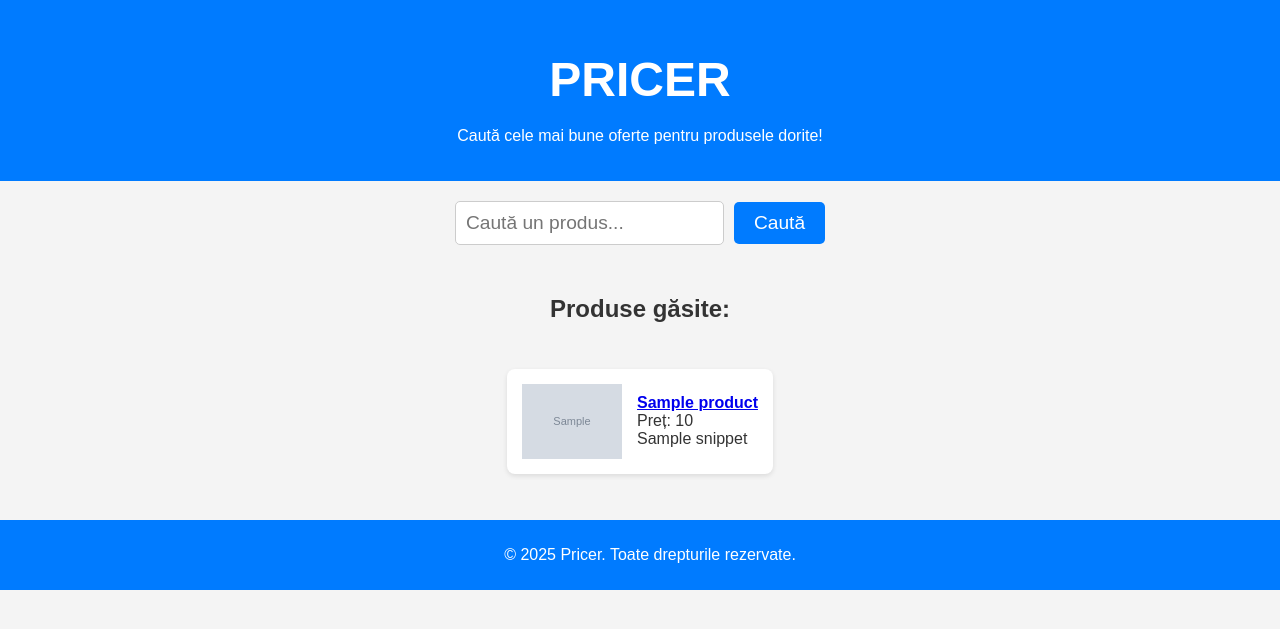
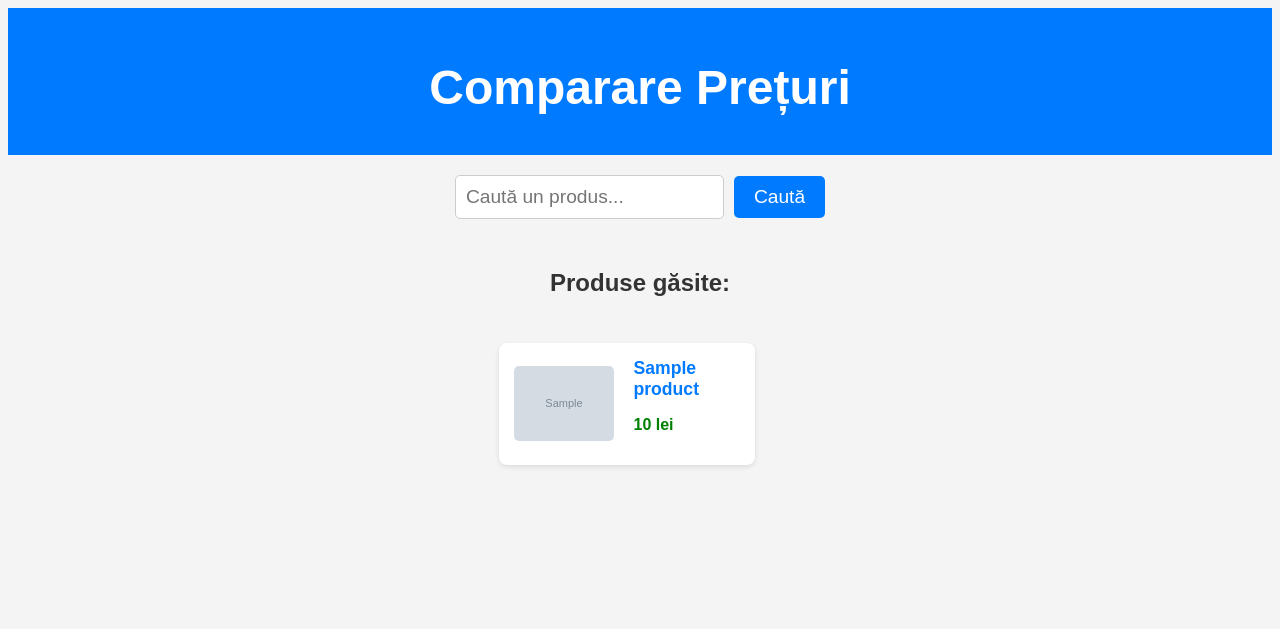
Before and after one commit to xxxuserr/Pricer, a Flask app: template app/templates/index.html in a window 1280 px wide. Shown: the top 629 px of the page. Run offline with Flask 3, Linux system fonts and the light colour scheme; the template is opened without the code that fills it: most values are stand-ins (such as "Sample title", 1, 10 or a date in 2020); grey boxes marked "Sample" are stand-in pictures.

Commit message:
interface modification

```diff
--- a/app/static/css/style.css
+++ b/app/static/css/style.css
@@ -1,26 +1,111 @@
 body {
     font-family: Arial, sans-serif;
     text-align: center;
+    background-color: #f4f4f4;
+    color: #333;
 }
 
-#search-form {
+header {
+    background-color: #007bff;
+    color: white;
+    padding: 20px;
+    text-align: center;
+}
+
+.container {
+    display: flex;
+    flex-direction: column;
+    align-items: center;
+    padding: 20px;
+}
+
+h1 {
+    font-size: 3em;
     margin-bottom: 20px;
 }
 
-#results {
+form {
     display: flex;
-    flex-wrap: wrap;
     justify-content: center;
+    align-items: center;
+    margin-bottom: 30px;
 }
 
-.product {
+input[type="text"] {
+    padding: 10px;
+    font-size: 1.2em;
+    margin-right: 10px;
     border: 1px solid #ccc;
-    margin: 10px;
-    padding: 10px;
-    width: 200px;
-    text-align: center;
+    border-radius: 5px;
 }
 
-.product img {
-    max-width: 100%;
+button {
+    padding: 10px 20px;
+    font-size: 1.2em;
+    background-color: #007bff;
+    color: white;
+    border: none;
+    border-radius: 5px;
+    cursor: pointer;
 }
+
+button:hover {
+    background-color: #0056b3;
+}
+
+.no-results {
+    font-size: 1.2em;
+    color: #f00;
+}
+
+/* Lista produselor */
+ul {
+    list-style-type: none;
+    padding: 0;
+}
+
+.product-item {
+    background: white;
+    margin: 10px 0;
+    padding: 15px;
+    border-radius: 8px;
+    box-shadow: 0 2px 5px rgba(0, 0, 0, 0.1);
+    width: 80%;
+    max-width: 600px;
+    text-align: left;
+    display: flex;
+    align-items: center;
+}
+
+.product-container {
+    display: flex;
+    align-items: center;
+}
+
+.product-item img {
+    max-width: 100px;
+    height: auto;
+    margin-right: 20px;
+    border-radius: 5px;
+}
+
+.product-info {
+    display: flex;
+    flex-direction: column;
+    max-width: 500px;
+}
+
+.product-info a {
+    text-decoration: none;
+    color: #007bff;
+    font-size: 1.1em;
+}
+
+.product-info a:hover {
+    text-decoration: underline;
+}
+
+.product-info .price {
+    color: green;
+    font-weight: bold;
+}
--- /dev/null
+++ b/app/tempCodeRunnerFile.py
@@ -0,0 +1 @@
+  # Adăugăm imaginea produsului
--- a/app/templates/index.html
+++ b/app/templates/index.html
@@ -3,105 +3,13 @@
 <head>
     <meta charset="UTF-8">
     <meta name="viewport" content="width=device-width, initial-scale=1.0">
-    <title>Pricer</title>
-    <style>
-        body {
-            font-family: Arial, sans-serif;
-            margin: 0;
-            padding: 0;
-            background-color: #f4f4f4;
-            color: #333;
-        }
-
-        header {
-            background-color: #007bff;
-            color: white;
-            padding: 20px;
-            text-align: center;
-        }
-
-        footer {
-            background-color: #007bff;
-            color: white;
-            text-align: center;
-            padding: 10px;
-            position: relative;
-            bottom: 0;
-            width: 100%;
-        }
-
-        .container {
-            display: flex;
-            flex-direction: column;
-            align-items: center;
-            padding: 20px;
-        }
-
-        h1 {
-            font-size: 3em;
-            margin-bottom: 20px;
-        }
-
-        form {
-            display: flex;
-            justify-content: center;
-            align-items: center;
-            margin-bottom: 30px;
-        }
-
-        input[type="text"], input[type="number"], select {
-            padding: 10px;
-            font-size: 1.2em;
-            margin-right: 10px;
-            border: 1px solid #ccc;
-            border-radius: 5px;
-        }
-
-        button {
-            padding: 10px 20px;
-            font-size: 1.2em;
-            background-color: #007bff;
-            color: white;
-            border: none;
-            border-radius: 5px;
-            cursor: pointer;
-        }
-
-        button:hover {
-            background-color: #0056b3;
-        }
-
-        .no-results {
-            font-size: 1.2em;
-            color: #f00;
-        }
-
-        ul {
-            list-style-type: none;
-            padding: 0;
-        }
-
-        li {
-            background: white;
-            margin: 10px 0;
-            padding: 15px;
-            border-radius: 8px;
-            box-shadow: 0 2px 5px rgba(0, 0, 0, 0.1);
-            display: flex;
-            align-items: center;
-        }
-
-        img {
-            max-width: 100px; /* Dimensiunea maximă a imaginii */
-            margin-right: 15px; /* Spațiu între imagine și text */
-        }
-    </style>
+    <title>Comparare Prețuri</title>
+    <link rel="stylesheet" href="{{ url_for('static', filename='css/style.css') }}">
 </head>
 <body>
 
     <header>
-        <h1>PRICER</h1>
-        <p>Caută cele mai bune oferte pentru produsele dorite!</p>
+        <h1>Comparare Prețuri</h1>
     </header>
 
     <div class="container">
@@ -114,30 +22,23 @@
             <h2>Produse găsite:</h2>
             <ul>
                 {% for product in products %}
-                    <li>
-                        {% if product.image %}
-    <img src="{{ product.image }}" alt="{{ product.name }}" onerror="this.onerror=null; this.src='/static/default-image.png';">
-{% else %}
-    <img src="/static/default-image.png" alt="Default Image">
-{% endif %}
-                        <div>
-                            <strong><a href="{{ product.link }}" target="_blank">{{ product.name }}</a></strong><br>
+                    <li class="product-item">
+                        <div class="product-container">
+                            <img src="{{ product.image }}" alt="{{ product.name }}">
                             <div class="product-info">
-                                <span class="price">Preț: {{ product.price }}</span><br>
-                                <span class="snippet">{{ product.snippet }}</span>
+                                <strong>
+                                    <a href="{{ product.link }}" target="_blank">{{ product.name }}</a>
+                                </strong>
+                                <p class="price">{{ product.price }} lei</p>
                             </div>
                         </div>
                     </li>
                 {% endfor %}
             </ul>
         {% else %}
-            <p class="no-results">Nu au fost găsite produse.</p>
+            <p class="no-results">Nu au fost găsite produse pe baza căutării tale.</p>
         {% endif %}
     </div>
 
-    <footer>
-        <p>&copy; 2025 Pricer. Toate drepturile rezervate.</p>
-    </footer>
-
 </body>
 </html>
```
Also changed, not shown: app/scraper.py (+22 -63 lines), app/static/js/script.js (+10 -0 lines), app/app.py (line endings or trailing spaces), app/routes.py (line endings or trailing spaces), app/static/default-image.png (added).
